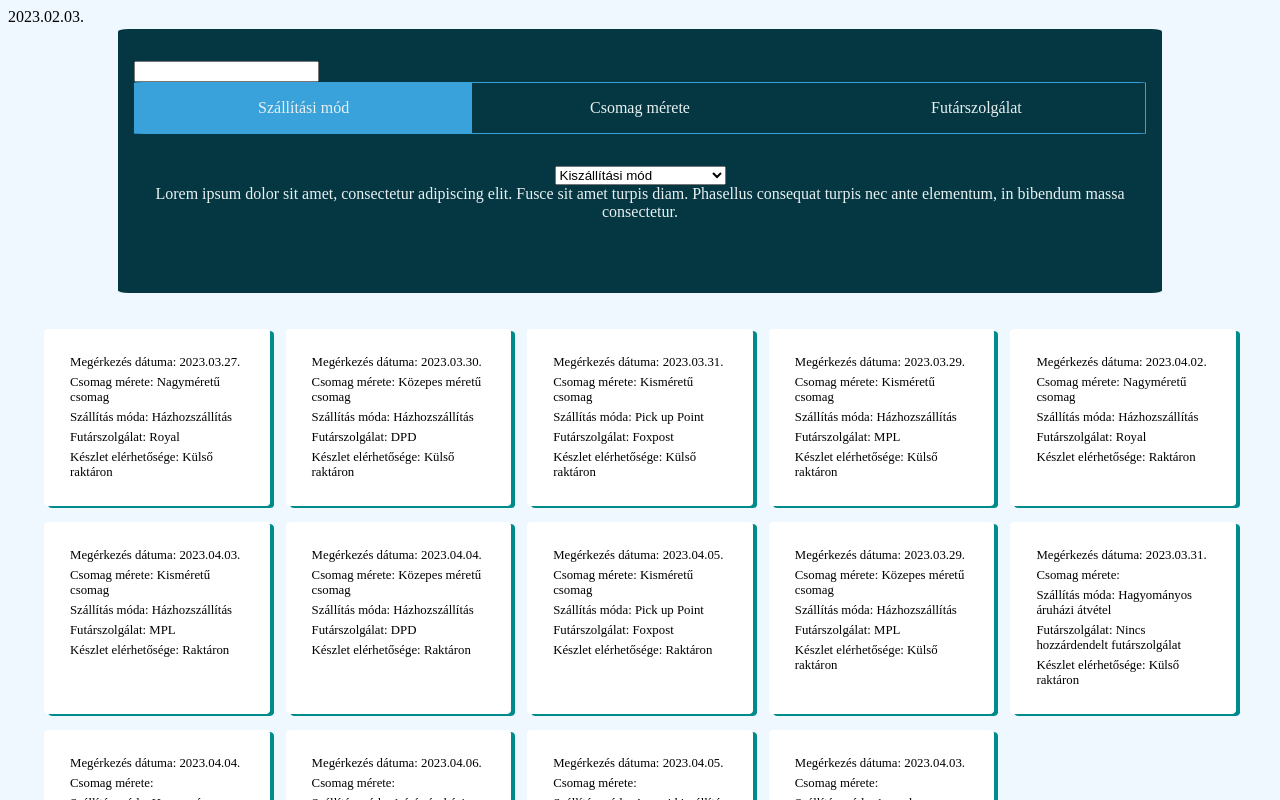
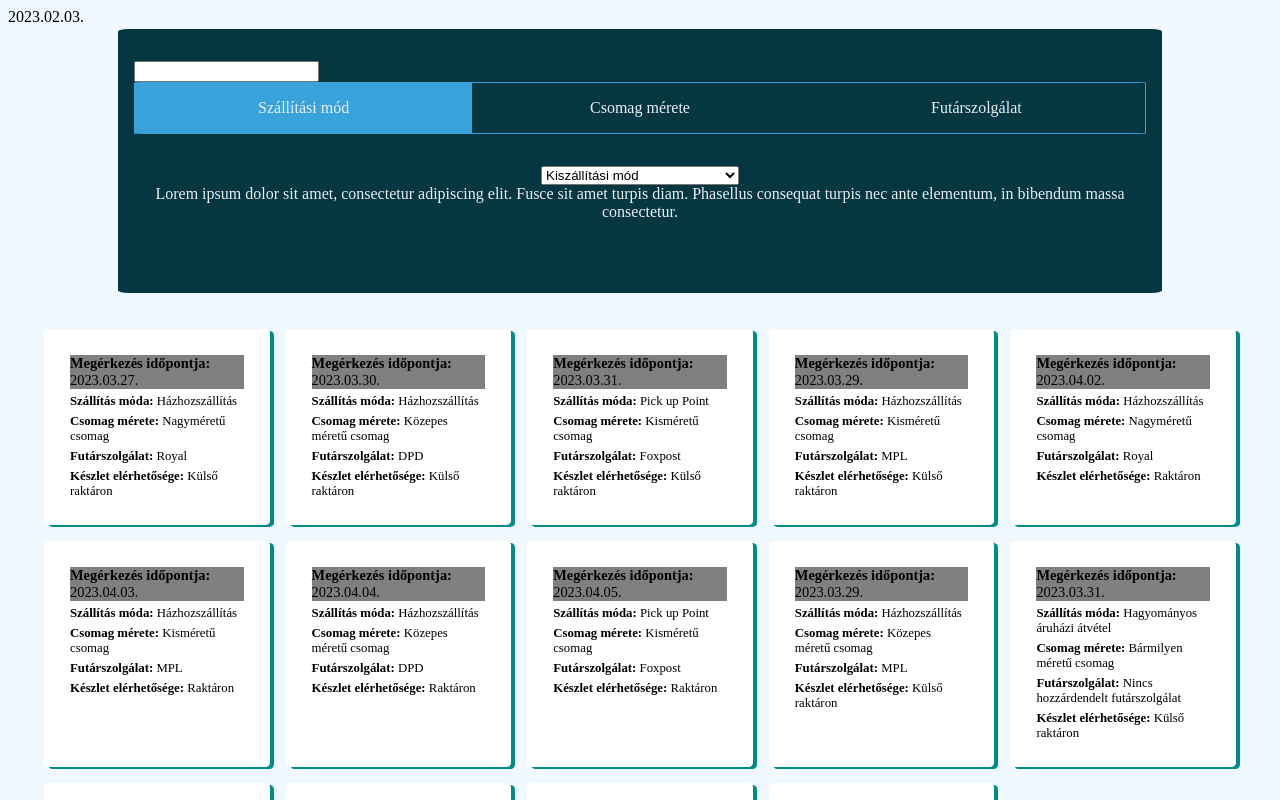
Before and after one commit to iarelavz/delivery_page, a React (Create React App) app in the folder delivery_app/: page / in a window 1280 px wide. Shown: the top 800 px of the page. Built offline with nearby package versions, Linux system fonts and the light colour scheme.

Commit message:
added time to cards

```diff
--- a/delivery_app/src/App.css
+++ b/delivery_app/src/App.css
@@ -1,34 +1,8 @@
-@tailwind base;
-@tailwind components;
-@tailwind utilities;
-
 
 body{
     background-color: aliceblue;
 }
-.card-container {
-    display: grid;
-    grid-template-columns: repeat(auto-fit, minmax(200px, 1fr));
-    gap: 1rem;
-    margin: 1rem;
-    background-color: aliceblue;
-    padding:20px;
-}
 
-.card{
-    max-height: 200px;
-    max-width: 300px;
-    background-color: white;
-    border: solid 1px    white;
-    border-radius: 2%;
-    padding: 20px;
-    box-shadow: 4px 2px darkcyan;
-    font-size: 0.8rem;
-   }
-
-   .card > *{
-    margin:5px;
-   }
 
    select:active{
     padding-top: 5px;
@@ -53,6 +27,7 @@ body{
   /* Tab Navigation */
   ul.nav {
     margin: 0 auto 2rem;
+
     display: flex;
     align-items: center;
     justify-content: space-between;
@@ -94,3 +69,51 @@ body{
     font-size: 1rem;
     text-align: center;
   }
+  .outlet{
+
+    display: flex;
+    justify-content: center;
+    align-items: center;
+  }
+  .infotext{
+    display: flex;
+    justify-content: center;
+    align-items: center;
+  }
+  /* Card Styles */
+  .card-container {
+    display: grid;
+    grid-template-columns: repeat(auto-fit, minmax(200px, 1fr));
+    gap: 1rem;
+    margin: 1rem;
+    background-color: aliceblue;
+    padding:20px;
+}
+
+.card{
+    max-height: 200px;
+    max-width: 300px;
+    background-color: white;
+    border: solid 1px    white;
+    border-radius: 2%;
+    padding: 20px;
+    box-shadow: 4px 2px darkcyan;
+    font-size: 0.8rem;
+   }
+
+   .card > *{
+    margin:5px;
+   }
+
+   .card-title{
+    font-weight: bold;
+   }
+
+   .card-info{
+    font-weight: 200;
+   }
+
+   #card-date{
+    font-size: 0.9rem;
+    background-color: gray;
+   }
--- a/delivery_app/src/components/BuildCards.js
+++ b/delivery_app/src/components/BuildCards.js
@@ -4,9 +4,14 @@ function BuildCards (props) {
     const  item = props.item;
 
     function dateString(inputDate) {
-            let outputDate = inputDate.getUTCFullYear() + "." +
-                ("0" + (inputDate.getUTCMonth()+1)).slice(-2) + "." +
-                ("0" + inputDate.getUTCDate()).slice(-2) + "."
+            let outputDate = inputDate.getUTCHours() > 0 ? inputDate.getFullYear() + "." +
+                ("0" + (inputDate.getMonth()+1)).slice(-2) + "." +
+                ("0" + inputDate.getDate()).slice(-2) + ". " +
+                ("0" + inputDate.getHours()).slice(-2) + ":" +
+                ("0" + inputDate.getMinutes()).slice(-2)
+                : inputDate.getFullYear() + "." +
+                ("0" + (inputDate.getMonth()+1)).slice(-2) + "." +
+                ("0" + inputDate.getDate()).slice(-2) + ". ";
         return outputDate;
     }
 
@@ -15,11 +20,11 @@ function BuildCards (props) {
         console.log(item.size);
         return (
               <div className="card">
-                  <div className="card-date">Megérkezés dátuma: {dateString(item.date)}</div>
-                  <div>Csomag mérete: {item.size}</div>
-                  <div>Szállítás móda: {item.deliveryMethod}</div>
-                  <div>Futárszolgálat: {item.curier}</div>
-                  <div>Készlet elérhetősége: {item.supply}</div>
+                  <div className="card-title" id="card-date">Megérkezés időpontja: <span className="card-info">{dateString(item.date)}</span></div>
+                  <div className="card-title">Szállítás móda: <span className="card-info">{item.deliveryMethod}</span></div>
+                  <div className="card-title">Csomag mérete: <span className="card-info">{item.size}</span></div>
+                  <div className="card-title">Futárszolgálat: <span className="card-info">{item.curier}</span></div>
+                  <div className="card-title">Készlet elérhetősége: <span className="card-info">{item.supply}</span></div>
               </div>
           )
     })
--- a/delivery_app/src/components/Tabs.js
+++ b/delivery_app/src/components/Tabs.js
@@ -14,7 +14,7 @@ const Tabs = () => {
     ONEHOUR: '1 órás áruházi átvétel',
     TODAY: 'Aznapi kiszállítás', //TODO BP területén
     ONEDAY: '1 munkanapos kiszállítás',
-    ALL: 'all',
+    ALL: 'Mindegyik',
     PUP: 'Pick up Point'
    }
    const Size = {
@@ -109,19 +109,19 @@ const Tabs = () => {
       {
           date: new Date('2023-03-31'),
           deliveryMethod: DeliveryMethod.STORE,
-          size: Size.All,
+          size: Size.ALL,
           curier: Curier.NONE,
           supply: Supply.CAC,
       },
       {
           date: new Date('2023-04-04'),
           deliveryMethod: DeliveryMethod.STORE,
-          size: Size.All,
+          size: Size.ALL,
           curier: Curier.NONE,
           supply: Supply.CAC,
       },
       {
-          date: new Date('2023-04-06'), //TODO óra is
+          date: new Date('2023-04-06T10:00'),
           deliveryMethod: DeliveryMethod.ONEHOUR,
           size: Size.All,
           curier: Curier.NONE,
@@ -135,7 +135,7 @@ const Tabs = () => {
           supply: Supply.STORE,
       },
       {
-          date: new Date('2023-04-03'), //TODO óra
+          date: new Date('2023-04-03T15:00'),
           deliveryMethod: DeliveryMethod.ONEDAY,
           size: Size.All,
           curier: Curier.NONE,
@@ -226,12 +226,12 @@ const Tabs = () => {
           <option value={DeliveryMethod.ALL}>{DeliveryMethod.ALL}</option>
           <option value={DeliveryMethod.HOME}>{DeliveryMethod.HOME}</option>
           <option value={DeliveryMethod.PUP}>{DeliveryMethod.PUP}</option>
-          <option value={DeliveryMethod.STORE}>{DeliveryMethod.PUP}</option>
+          <option value={DeliveryMethod.STORE}>{DeliveryMethod.STORE}</option>
           <option value={DeliveryMethod.ONEHOUR}>{DeliveryMethod.ONEHOUR}</option>
           <option value={DeliveryMethod.TODAY}>{DeliveryMethod.TODAY}</option>
           <option value={DeliveryMethod.ONEDAY}>{DeliveryMethod.ONEDAY}</option>
         </select>
-        <div>Lorem ipsum dolor sit amet, consectetur adipiscing elit. Fusce sit amet turpis diam. Phasellus consequat turpis nec ante elementum, in bibendum massa consectetur.</div>
+        <div className="infotext">Lorem ipsum dolor sit amet, consectetur adipiscing elit. Fusce sit amet turpis diam. Phasellus consequat turpis nec ante elementum, in bibendum massa consectetur.</div>
         </TabContent>
         <TabContent id="tab2" activeTab={activeTab}>
         <select name="size" onChange={handleOnChangeSize}>
```
